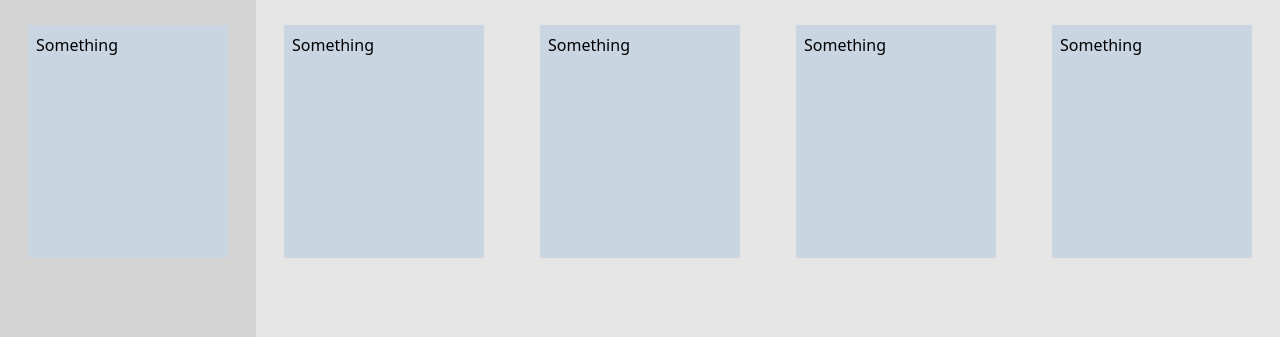
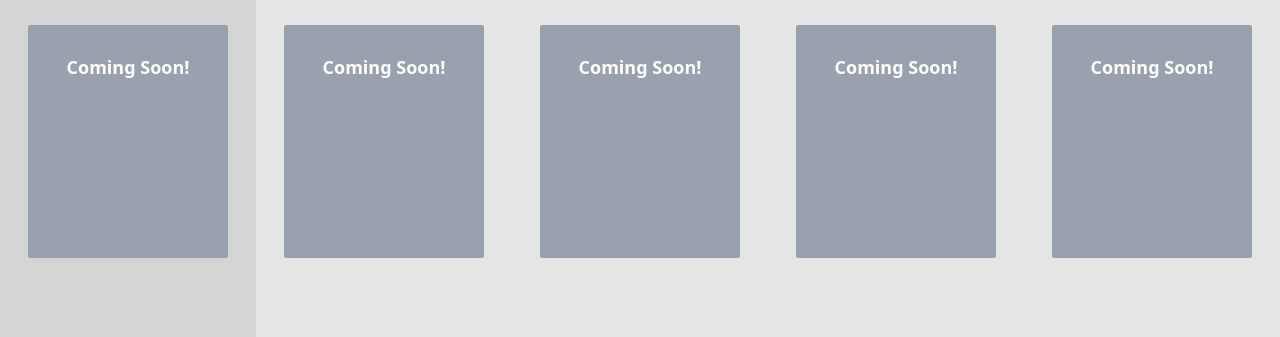
Before and after one commit to pennysampson/my-portfolio, a website built with Vite: page index.html in a window 1280 px wide. Shown: the part 463-800 px from the top of the page. Built offline with nearby package versions, Linux system fonts and the light colour scheme.

Commit message:
Add 'Coming Soon!' message to project cards.

```diff
--- a/index.html
+++ b/index.html
@@ -96,10 +96,10 @@
         <div id="currently-working-on" class="grid grid-rows-5 bg-neutral-300">
             <p class="md:text-xl text-2xl m-5 font-bold">Currently working on</p>
 
-            <div class="m-7 mt-2 bg-slate-300 rounded-xs p-2 md:aspect-[6/7] md:row-auto
+            <div class="m-7 mt-2 bg-gray-400 rounded-xs p-2 md:aspect-[6/7] md:row-auto
             row-span-4 row-start-2
             hover:animate-pulse hover:cursor-pointer">
-                <p>Something</p>
+                <p class="font-bold text-white text-lg place-self-center pt-5">Coming Soon!</p>
             </div>
 
         </div>
@@ -109,24 +109,24 @@
              class="hidden md:block md:grid col-start-2 md:grid-cols-4 md:col-span-4 md:grid-rows-5">
             <p class="text-xl m-5 col-span-full font-bold">Projects</p>
 
-            <div class="m-7 mt-2 bg-slate-300 rounded-xs p-2 aspect-[6/7] row-auto
+            <div class="m-7 mt-2 bg-gray-400 rounded-xs p-2 aspect-[6/7] row-auto
             hover:animate-pulse hover:cursor-pointer">
-                <p>Something</p>
+                <p class="font-bold text-white text-lg place-self-center pt-5">Coming Soon!</p>
             </div>
 
-            <div class="m-7 mt-2 bg-slate-300 rounded-xs p-2 aspect-[6/7] row-auto
+            <div class="m-7 mt-2 bg-gray-400 rounded-xs p-2 aspect-[6/7] row-auto
             hover:animate-pulse hover:cursor-pointer">
-                <p>Something</p>
+                <p class="font-bold text-white text-lg place-self-center pt-5">Coming Soon!</p>
             </div>
 
-            <div class="m-7 mt-2 bg-slate-300 rounded-xs p-2 aspect-[6/7] row-auto
+            <div class="m-7 mt-2 bg-gray-400 rounded-xs p-2 aspect-[6/7] row-auto
             hover:animate-pulse hover:cursor-pointer">
-                <p>Something</p>
+                <p class="font-bold text-white text-lg place-self-center pt-5">Coming Soon!</p>
             </div>
 
-            <div class="m-7 mt-2 bg-slate-300 rounded-xs p-2 aspect-[6/7] row-auto
+            <div class="m-7 mt-2 bg-gray-400 rounded-xs p-2 aspect-[6/7] row-auto
             hover:animate-pulse hover:cursor-pointer">
-                <p>Something</p>
+                <p class="font-bold text-white text-lg place-self-center pt-5">Coming Soon!</p>
             </div>
 
         </div>
@@ -136,35 +136,35 @@
              class="md:hidden block grid col-start-1 col-span-4 grid-rows-5 grid-cols-1">
             <p class="text-2xl m-5">Projects</p>
 
-            <div class="m-7 mt-0 bg-slate-300 rounded-xs p-2
+            <div class="m-7 mt-0 bg-gray-400 rounded-xs p-2
             row-span-4
             hover:animate-pulse hover:cursor-pointer">
-                <p>Something</p>
+                <p class="font-bold text-white text-lg place-self-center pt-5">Coming Soon!</p>
             </div>
 
         </div>
         <div id="projects-mobile-1"
              class="md:hidden block grid col-start-1 col-span-4 grid-rows-4 grid-cols-1">
-            <div class="m-7 mt-0 bg-slate-300 rounded-xs p-2
+            <div class="m-7 mt-0 bg-gray-400 rounded-xs p-2
             row-span-4
             hover:animate-pulse hover:cursor-pointer">
-                <p>Something</p>
+                <p class="font-bold text-white text-lg place-self-center pt-5">Coming Soon!</p>
             </div>
         </div>
         <div id="projects-mobile-2"
              class="md:hidden block grid col-start-1 col-span-4 grid-rows-4 grid-cols-1">
-            <div class="m-7 mt-0 bg-slate-300 rounded-xs p-2
+            <div class="m-7 mt-0 bg-gray-400 rounded-xs p-2
             row-span-4
             hover:animate-pulse hover:cursor-pointer">
-                <p>Something</p>
+                <p class="font-bold text-white text-lg place-self-center pt-5">Coming Soon!</p>
             </div>
         </div>
         <div id="projects-mobile-3"
              class="md:hidden block grid col-start-1 col-span-4 grid-rows-4 grid-cols-1">
-            <div class="m-7 mt-0 bg-slate-300 rounded-xs p-2
+            <div class="m-7 mt-0 bg-gray-400 rounded-xs p-2
             row-span-4
             hover:animate-pulse hover:cursor-pointer">
-                <p>Something</p>
+                <p class="font-bold text-white text-lg place-self-center pt-5">Coming Soon!</p>
             </div>
         </div>
 
```
